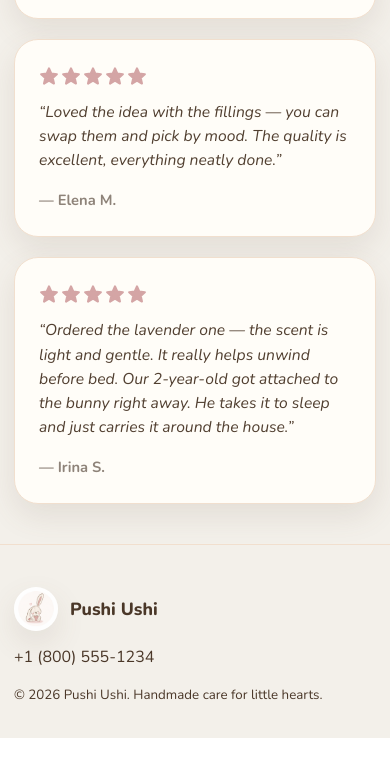
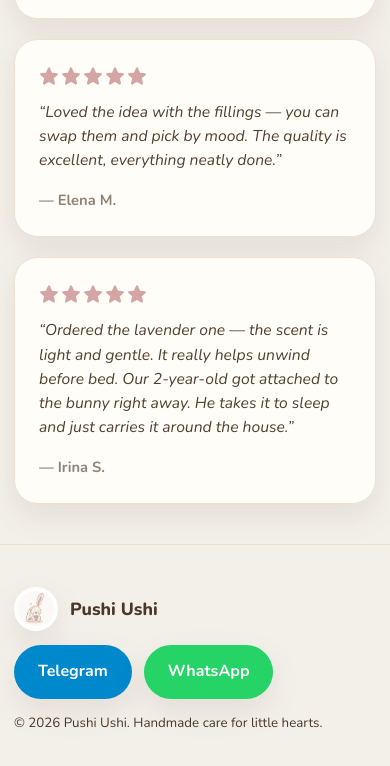
Before and after one commit to alekseydesgn-crypto/pushi-ushi, a plain HTML site: page index.html in a window 390 px wide. Shown: the part 5327-6093 px from the top of the page. Before the commit the page ends 6065 px from the top, so only its background shows below. Drawn offline with nearby package versions, Linux system fonts and the light colour scheme.

Commit message:
Add Telegram and WhatsApp contact buttons, update phone number
Co-Authored-By: Claude Sonnet 4.6 <noreply@anthropic.com>

```diff
--- a/index.html
+++ b/index.html
@@ -848,6 +848,44 @@
 
       .modal .call-btn {
         align-self: flex-start;
+        padding: 16px 28px;
+      }
+
+      .contact-btns {
+        display: flex;
+        gap: 12px;
+        flex-wrap: wrap;
+        align-items: center;
+      }
+
+      .tg-btn,
+      .wa-btn {
+        display: inline-flex;
+        align-items: center;
+        gap: 8px;
+        border: 0;
+        border-radius: 999px;
+        padding: 14px 24px;
+        font-size: 1rem;
+        font-weight: 700;
+        cursor: pointer;
+        color: #fff;
+        text-decoration: none;
+        box-shadow: var(--shadow);
+        transition: transform 0.24s ease, box-shadow 0.24s ease, filter 0.24s ease;
+      }
+
+      .tg-btn { background: #0088cc; }
+      .wa-btn { background: #25d366; }
+
+      .tg-btn:hover,
+      .wa-btn:hover {
+        transform: translateY(-2px) scale(1.01);
+        filter: brightness(1.06);
+      }
+
+      .modal .tg-btn,
+      .modal .wa-btn {
         padding: 16px 28px;
       }
 
@@ -1882,7 +1920,10 @@
           <span>Pushi Ushi</span>
         </div>
 
-        <div><a href="tel:+18005551234">+1 (800) 555-1234</a></div>
+        <div class="contact-btns">
+          <a class="tg-btn" href="https://t.me/+79014013311">Telegram</a>
+          <a class="wa-btn" href="https://wa.me/79014013311">WhatsApp</a>
+        </div>
 
         <small data-i18n="footerCopy">© 2026 Pushi Ushi. Handmade care for little hearts.</small>
       </div>
@@ -1922,8 +1963,11 @@
         <h3 id="modalHeading" data-i18n="modalHeading">Order</h3>
         <p id="modalLead" data-i18n="modalLead">Contact us to place your order.</p>
         <p><strong id="selectedProduct">Selected toy</strong></p>
-        <p><a href="tel:+18005551234" id="modalPhoneLink">+1 (800) 555-1234</a></p>
-        <a class="call-btn" id="modalCallBtn" href="tel:+18005551234" data-i18n="callNow">Call now</a>
+        <p><a href="tel:+79014013311" id="modalPhoneLink">+7 901 401-33-11</a></p>
+        <div class="contact-btns">
+          <a class="tg-btn" href="https://t.me/+79014013311">Telegram</a>
+          <a class="wa-btn" href="https://wa.me/79014013311">WhatsApp</a>
+        </div>
       </div>
     </div>
 
```
